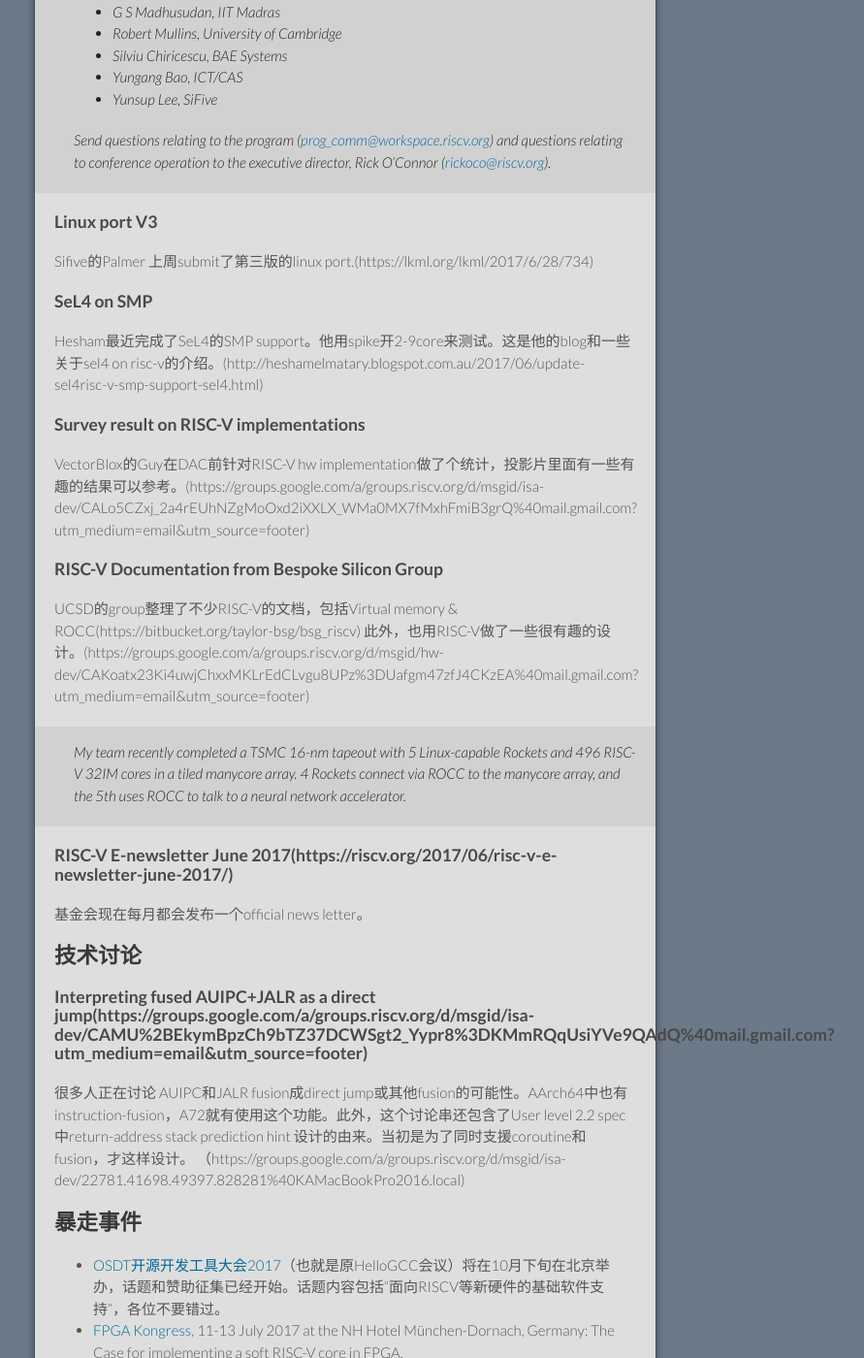
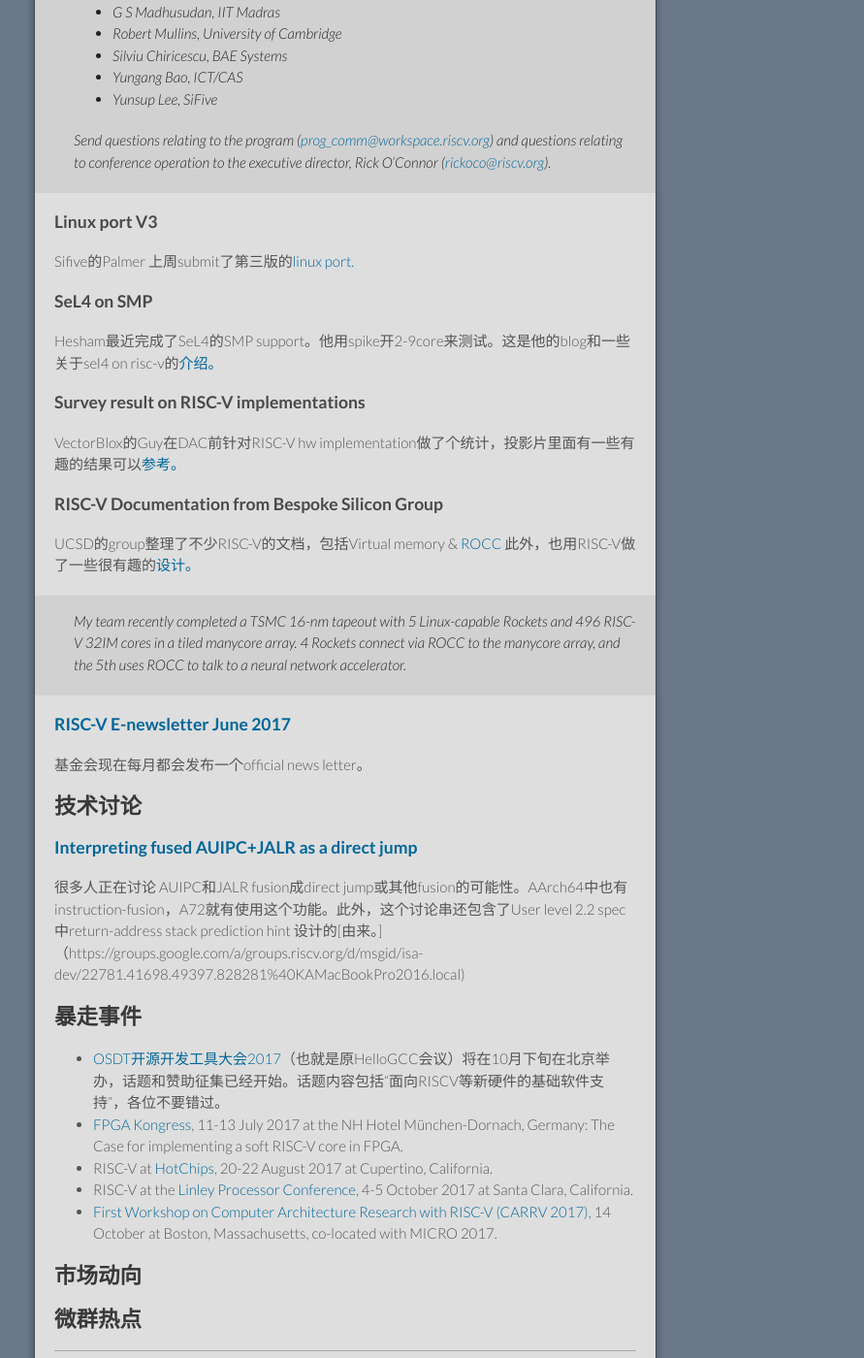
Before and after one commit to cnrv/home, a Jekyll site: the page built from bi-week-rpts/2017-07-06.md, in a window 1280 px wide and 1400 px high, scrolled down 911 px. Shown: the whole window at 97% size, without its empty margins (284-1175 px from the left). Built offline with Jekyll 4.4.1, drawn with Linux system fonts in a browser that asks for light colours; our own code applies the rules of GitHub Pages for plain Markdown files.

Commit message:
Update 2017-07-06.md

```diff
--- a/bi-week-rpts/2017-07-06.md
+++ b/bi-week-rpts/2017-07-06.md
@@ -41,24 +41,24 @@
 > and questions relating to conference operation to the executive director, Rick O'Connor ([rickoco@riscv.org](mailto:rickoco@riscv.org)).
 
 ### Linux port V3
-Sifive的Palmer 上周submit了第三版的linux port.(https://lkml.org/lkml/2017/6/28/734)
+Sifive的Palmer 上周submit了第三版的[linux port.](https://lkml.org/lkml/2017/6/28/734)
 
 ### SeL4 on SMP
-Hesham最近完成了SeL4的SMP support。他用spike开2-9core来测试。这是他的blog和一些关于sel4 on risc-v的介绍。(http://heshamelmatary.blogspot.com.au/2017/06/update-sel4risc-v-smp-support-sel4.html)
+Hesham最近完成了SeL4的SMP support。他用spike开2-9core来测试。这是他的blog和一些关于sel4 on risc-v的[介绍。](http://heshamelmatary.blogspot.com.au/2017/06/update-sel4risc-v-smp-support-sel4.html)
 
 ### Survey result on RISC-V implementations
-VectorBlox的Guy在DAC前针对RISC-V hw implementation做了个统计，投影片里面有一些有趣的结果可以参考。(https://groups.google.com/a/groups.riscv.org/d/msgid/isa-dev/CALo5CZxj_2a4rEUhNZgMoOxd2iXXLX_WMa0MX7fMxhFmiB3grQ%40mail.gmail.com?utm_medium=email&utm_source=footer)
+VectorBlox的Guy在DAC前针对RISC-V hw implementation做了个统计，投影片里面有一些有趣的结果可以[参考。](https://groups.google.com/a/groups.riscv.org/d/msgid/isa-dev/CALo5CZxj_2a4rEUhNZgMoOxd2iXXLX_WMa0MX7fMxhFmiB3grQ%40mail.gmail.com?utm_medium=email&utm_source=footer)
 
 ### RISC-V Documentation from Bespoke Silicon Group
-UCSD的group整理了不少RISC-V的文档，包括Virtual memory & ROCC(https://bitbucket.org/taylor-bsg/bsg_riscv) 此外，也用RISC-V做了一些很有趣的设计。(https://groups.google.com/a/groups.riscv.org/d/msgid/hw-dev/CAKoatx23Ki4uwjChxxMKLrEdCLvgu8UPz%3DUafgm47zfJ4CKzEA%40mail.gmail.com?utm_medium=email&utm_source=footer)
+UCSD的group整理了不少RISC-V的文档，包括Virtual memory & [ROCC](https://bitbucket.org/taylor-bsg/bsg_riscv) 此外，也用RISC-V做了一些很有趣的[设计。](https://groups.google.com/a/groups.riscv.org/d/msgid/hw-dev/CAKoatx23Ki4uwjChxxMKLrEdCLvgu8UPz%3DUafgm47zfJ4CKzEA%40mail.gmail.com?utm_medium=email&utm_source=footer)
 >My team recently completed a TSMC 16-nm tapeout with 5 Linux-capable Rockets and 496 RISC-V 32IM cores in a tiled manycore array. 4 Rockets connect via ROCC to the manycore array, and the 5th uses ROCC to talk to a neural network accelerator.
 
-### RISC-V E-newsletter June 2017(https://riscv.org/2017/06/risc-v-e-newsletter-june-2017/)
+### [RISC-V E-newsletter June 2017](https://riscv.org/2017/06/risc-v-e-newsletter-june-2017/)
 基金会现在每月都会发布一个official news letter。
 
 ## 技术讨论
-### Interpreting fused AUIPC+JALR as a direct jump(https://groups.google.com/a/groups.riscv.org/d/msgid/isa-dev/CAMU%2BEkymBpzCh9bTZ37DCWSgt2_Yypr8%3DKMmRQqUsiYVe9QAdQ%40mail.gmail.com?utm_medium=email&utm_source=footer)
-很多人正在讨论 AUIPC和JALR fusion成direct jump或其他fusion的可能性。AArch64中也有instruction-fusion，A72就有使用这个功能。此外，这个讨论串还包含了User level 2.2 spec中return-address stack prediction hint 设计的由来。当初是为了同时支援coroutine和fusion，才这样设计。
+### [Interpreting fused AUIPC+JALR as a direct jump](https://groups.google.com/a/groups.riscv.org/d/msgid/isa-dev/CAMU%2BEkymBpzCh9bTZ37DCWSgt2_Yypr8%3DKMmRQqUsiYVe9QAdQ%40mail.gmail.com?utm_medium=email&utm_source=footer)
+很多人正在讨论 AUIPC和JALR fusion成direct jump或其他fusion的可能性。AArch64中也有instruction-fusion，A72就有使用这个功能。此外，这个讨论串还包含了User level 2.2 spec中return-address stack prediction hint 设计的[由来。]
 （https://groups.google.com/a/groups.riscv.org/d/msgid/isa-dev/22781.41698.49397.828281%40KAMacBookPro2016.local)
 
 ## 暴走事件
```
